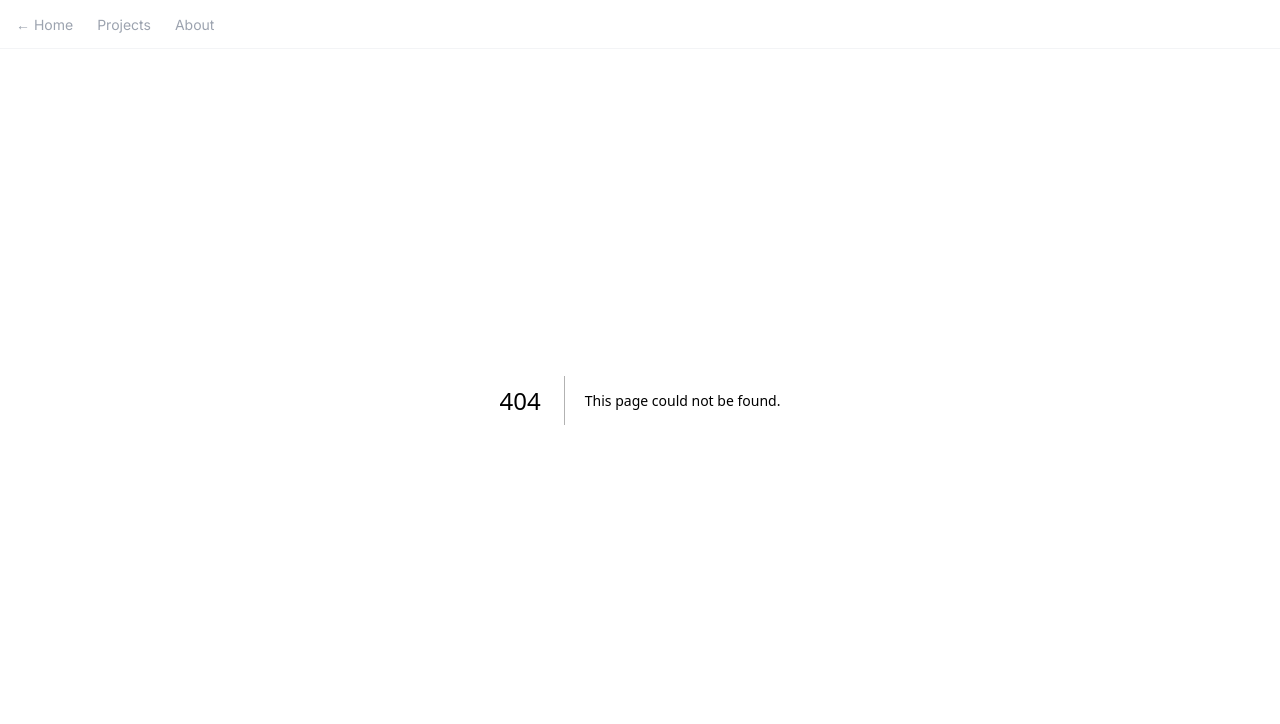
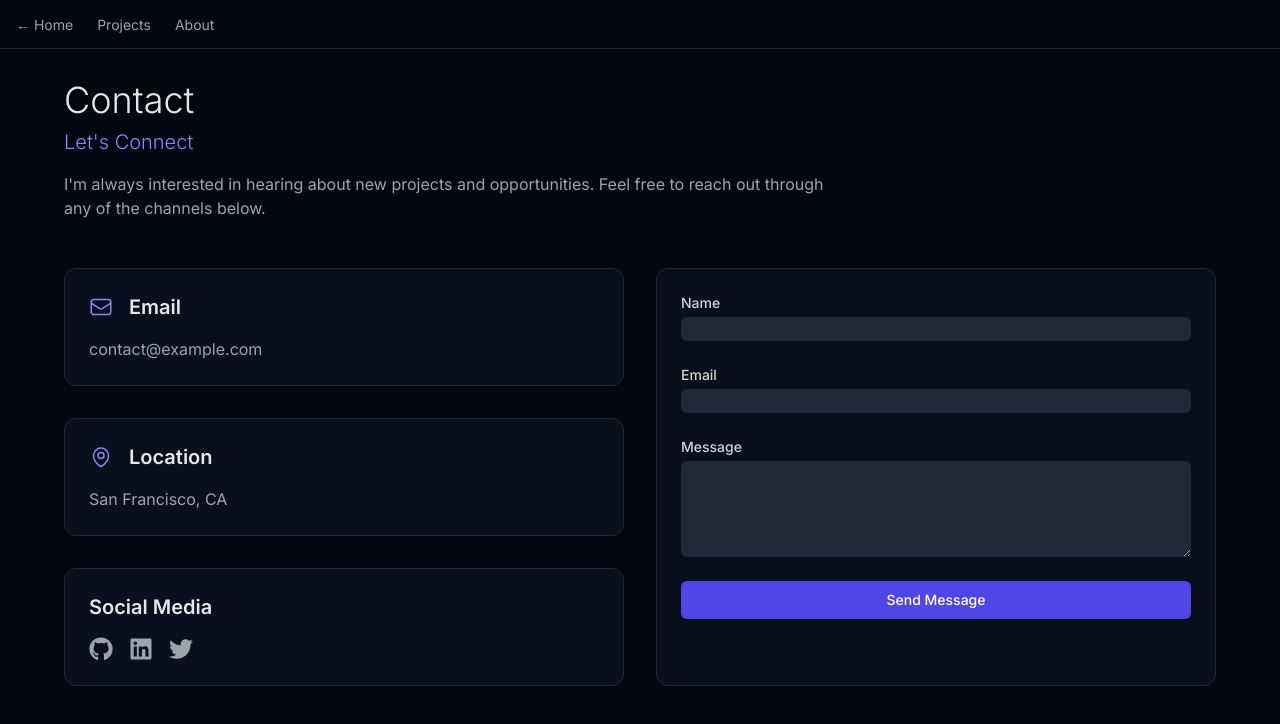
Before and after one commit to esceptico/website, a Next.js app: page /contact in a window 1280 px wide. Before the commit this address had no page. Shown: the top 724 px of the page. Built offline with nearby package versions, Linux system fonts and the light colour scheme.

Commit message:
got nice view lol

```diff
--- a/src/app/about/page.tsx
+++ b/src/app/about/page.tsx
@@ -6,8 +6,8 @@ import { useThemeStore } from '@/store/theme';
 const MLEContent = () => (
   <div className="space-y-6">
     <section>
-      <h2 className="text-2xl font-bold text-gray-900 mb-4">Background</h2>
-      <p className="text-gray-600">
+      <h2 className="text-2xl font-bold text-gray-200 mb-4">Background</h2>
+      <p className="text-gray-400">
         As a Machine Learning Engineer, I specialize in developing and deploying AI solutions
         that solve real-world problems. With a background in computer science and statistics,
         I bridge the gap between theoretical machine learning and practical applications.
@@ -15,11 +15,11 @@ const MLEContent = () => (
     </section>
 
     <section>
-      <h2 className="text-2xl font-bold text-gray-900 mb-4">Skills</h2>
+      <h2 className="text-2xl font-bold text-gray-200 mb-4">Skills</h2>
       <div className="grid grid-cols-2 gap-4">
         <div>
-          <h3 className="font-semibold text-gray-900 mb-2">Languages</h3>
-          <ul className="list-disc list-inside text-gray-600">
+          <h3 className="font-semibold text-gray-200 mb-2">Languages</h3>
+          <ul className="list-disc list-inside text-gray-400">
             <li>Python</li>
             <li>R</li>
             <li>SQL</li>
@@ -27,8 +27,8 @@ const MLEContent = () => (
           </ul>
         </div>
         <div>
-          <h3 className="font-semibold text-gray-900 mb-2">Frameworks</h3>
-          <ul className="list-disc list-inside text-gray-600">
+          <h3 className="font-semibold text-gray-200 mb-2">Frameworks</h3>
+          <ul className="list-disc list-inside text-gray-400">
             <li>PyTorch</li>
             <li>TensorFlow</li>
             <li>scikit-learn</li>
@@ -39,19 +39,19 @@ const MLEContent = () => (
     </section>
 
     <section>
-      <h2 className="text-2xl font-bold text-gray-900 mb-4">Experience</h2>
+      <h2 className="text-2xl font-bold text-gray-200 mb-4">Experience</h2>
       <div className="space-y-4">
         <div>
-          <h3 className="font-semibold text-gray-900">Senior ML Engineer</h3>
-          <p className="text-gray-600">Company Name • 2020 - Present</p>
-          <p className="text-gray-600">
+          <h3 className="font-semibold text-gray-200">Senior ML Engineer</h3>
+          <p className="text-gray-400">Company Name • 2020 - Present</p>
+          <p className="text-gray-400">
             Leading the development of computer vision and NLP solutions.
           </p>
         </div>
         <div>
-          <h3 className="font-semibold text-gray-900">ML Engineer</h3>
-          <p className="text-gray-600">Previous Company • 2018 - 2020</p>
-          <p className="text-gray-600">
+          <h3 className="font-semibold text-gray-200">ML Engineer</h3>
+          <p className="text-gray-400">Previous Company • 2018 - 2020</p>
+          <p className="text-gray-400">
             Developed and deployed machine learning models for recommendation systems.
           </p>
         </div>
@@ -63,8 +63,8 @@ const MLEContent = () => (
 const PhotographyContent = () => (
   <div className="space-y-6">
     <section>
-      <h2 className="text-2xl font-bold text-gray-900 mb-4">About My Photography</h2>
-      <p className="text-gray-600">
+      <h2 className="text-2xl font-bold text-gray-200 mb-4">About My Photography</h2>
+      <p className="text-gray-400">
         Photography is my creative outlet where I capture moments, emotions, and stories
         through my lens. I specialize in landscape and portrait photography, always
         seeking to find the perfect balance between light, composition, and subject.
@@ -72,19 +72,19 @@ const PhotographyContent = () => (
     </section>
 
     <section>
-      <h2 className="text-2xl font-bold text-gray-900 mb-4">Equipment</h2>
+      <h2 className="text-2xl font-bold text-gray-200 mb-4">Equipment</h2>
       <div className="grid grid-cols-2 gap-4">
         <div>
-          <h3 className="font-semibold text-gray-900 mb-2">Cameras</h3>
-          <ul className="list-disc list-inside text-gray-600">
+          <h3 className="font-semibold text-gray-200 mb-2">Cameras</h3>
+          <ul className="list-disc list-inside text-gray-400">
             <li>Sony A7 IV</li>
             <li>Canon 5D Mark IV</li>
             <li>Fujifilm X100V</li>
           </ul>
         </div>
         <div>
-          <h3 className="font-semibold text-gray-900 mb-2">Favorite Lenses</h3>
-          <ul className="list-disc list-inside text-gray-600">
+          <h3 className="font-semibold text-gray-200 mb-2">Favorite Lenses</h3>
+          <ul className="list-disc list-inside text-gray-400">
             <li>24-70mm f/2.8</li>
             <li>85mm f/1.4</li>
             <li>16-35mm f/2.8</li>
@@ -94,8 +94,8 @@ const PhotographyContent = () => (
     </section>
 
     <section>
-      <h2 className="text-2xl font-bold text-gray-900 mb-4">Style & Approach</h2>
-      <p className="text-gray-600">
+      <h2 className="text-2xl font-bold text-gray-200 mb-4">Style & Approach</h2>
+      <p className="text-gray-400">
         My photographic style combines natural light with careful composition to create
         images that tell compelling stories. I believe in minimal post-processing,
         focusing instead on getting things right in camera.
@@ -108,17 +108,19 @@ export default function About() {
   const { mode } = useThemeStore();
 
   return (
+    <div className="min-h-screen p-8 bg-gray-950">
       <motion.div
         initial={{ opacity: 0 }}
         animate={{ opacity: 1 }}
         className="max-w-4xl mx-auto px-4 py-12 sm:px-6 lg:px-8"
       >
-      <h1 className={`text-4xl font-bold mb-8 ${
-        mode === 'mle' ? 'text-indigo-600' : 'text-amber-600'
+        <h1 className={`text-4xl font-light mb-8 ${
+          mode === 'mle' ? 'text-indigo-400' : 'text-orange-400'
         }`}>
           About Me
         </h1>
         {mode === 'mle' ? <MLEContent /> : <PhotographyContent />}
       </motion.div>
+    </div>
   );
 }
--- /dev/null
+++ b/src/app/contact/page.tsx
@@ -0,0 +1,136 @@
+'use client';
+
+import { motion } from 'framer-motion';
+import { EnvelopeIcon, MapPinIcon } from '@heroicons/react/24/outline';
+import { FaGithub, FaLinkedin, FaTwitter } from 'react-icons/fa';
+
+export default function Contact() {
+  return (
+    <div className="min-h-screen p-8 bg-gray-950">
+      <div className="max-w-7xl mx-auto px-4 py-12 sm:px-6 lg:px-8">
+        <div className="space-y-4">
+          <h1 className="text-4xl font-light text-gray-200">
+            Contact
+            <span className="block text-xl mt-2 text-indigo-400">Let's Connect</span>
+          </h1>
+          <p className="text-gray-400 max-w-3xl">
+            I'm always interested in hearing about new projects and opportunities.
+            Feel free to reach out through any of the channels below.
+          </p>
+        </div>
+
+        <div className="mt-12 grid gap-8 md:grid-cols-2">
+          {/* Contact Information */}
+          <motion.div
+            initial={{ opacity: 0, y: 20 }}
+            animate={{ opacity: 1, y: 0 }}
+            transition={{ duration: 0.4 }}
+            className="space-y-8"
+          >
+            <div className="bg-gray-900/50 backdrop-blur-sm p-6 rounded-xl border border-gray-800">
+              <div className="flex items-center gap-4 mb-4">
+                <EnvelopeIcon className="h-6 w-6 text-indigo-400" />
+                <h3 className="text-xl font-semibold text-gray-200">Email</h3>
+              </div>
+              <a
+                href="mailto:contact@example.com"
+                className="text-gray-400 hover:text-indigo-400 transition-colors"
+              >
+                contact@example.com
+              </a>
+            </div>
+
+            <div className="bg-gray-900/50 backdrop-blur-sm p-6 rounded-xl border border-gray-800">
+              <div className="flex items-center gap-4 mb-4">
+                <MapPinIcon className="h-6 w-6 text-indigo-400" />
+                <h3 className="text-xl font-semibold text-gray-200">Location</h3>
+              </div>
+              <p className="text-gray-400">San Francisco, CA</p>
+            </div>
+
+            <div className="bg-gray-900/50 backdrop-blur-sm p-6 rounded-xl border border-gray-800">
+              <h3 className="text-xl font-semibold text-gray-200 mb-4">Social Media</h3>
+              <div className="flex gap-4">
+                <a
+                  href="https://github.com"
+                  target="_blank"
+                  rel="noopener noreferrer"
+                  className="text-gray-400 hover:text-indigo-400 transition-colors"
+                >
+                  <FaGithub className="h-6 w-6" />
+                </a>
+                <a
+                  href="https://linkedin.com"
+                  target="_blank"
+                  rel="noopener noreferrer"
+                  className="text-gray-400 hover:text-indigo-400 transition-colors"
+                >
+                  <FaLinkedin className="h-6 w-6" />
+                </a>
+                <a
+                  href="https://twitter.com"
+                  target="_blank"
+                  rel="noopener noreferrer"
+                  className="text-gray-400 hover:text-indigo-400 transition-colors"
+                >
+                  <FaTwitter className="h-6 w-6" />
+                </a>
+              </div>
+            </div>
+          </motion.div>
+
+          {/* Contact Form */}
+          <motion.form
+            initial={{ opacity: 0, y: 20 }}
+            animate={{ opacity: 1, y: 0 }}
+            transition={{ duration: 0.4, delay: 0.2 }}
+            className="bg-gray-900/50 backdrop-blur-sm p-6 rounded-xl border border-gray-800 space-y-6"
+          >
+            <div>
+              <label htmlFor="name" className="block text-sm font-medium text-gray-300">
+                Name
+              </label>
+              <input
+                type="text"
+                id="name"
+                name="name"
+                className="mt-1 block w-full rounded-md bg-gray-800 border-gray-700 text-gray-300 shadow-sm focus:border-indigo-500 focus:ring-indigo-500"
+              />
+            </div>
+
+            <div>
+              <label htmlFor="email" className="block text-sm font-medium text-gray-300">
+                Email
+              </label>
+              <input
+                type="email"
+                id="email"
+                name="email"
+                className="mt-1 block w-full rounded-md bg-gray-800 border-gray-700 text-gray-300 shadow-sm focus:border-indigo-500 focus:ring-indigo-500"
+              />
+            </div>
+
+            <div>
+              <label htmlFor="message" className="block text-sm font-medium text-gray-300">
+                Message
+              </label>
+              <textarea
+                id="message"
+                name="message"
+                rows={4}
+                className="mt-1 block w-full rounded-md bg-gray-800 border-gray-700 text-gray-300 shadow-sm focus:border-indigo-500 focus:ring-indigo-500"
+              />
+            </div>
+
+            <button
+              type="submit"
+              className="w-full flex justify-center py-2 px-4 border border-transparent rounded-md shadow-sm text-sm font-medium text-white bg-indigo-600 hover:bg-indigo-700 focus:outline-none focus:ring-2 focus:ring-offset-2 focus:ring-indigo-500 focus:ring-offset-gray-900"
+            >
+              Send Message
+            </button>
+          </motion.form>
+        </div>
+      </div>
+    </div>
+  );
+}
--- a/src/app/portfolio/page.tsx
+++ b/src/app/portfolio/page.tsx
@@ -55,13 +55,13 @@ const Lightbox = ({ photo, onClose }: { photo: typeof photos[0]; onClose: () =>
     initial={{ opacity: 0 }}
     animate={{ opacity: 1 }}
     exit={{ opacity: 0 }}
-    transition={{ duration: 0.3, ease: [0.22, 1, 0.36, 1] }}
-    className="fixed inset-0 bg-black/90 z-50 flex items-center justify-center p-4"
+    transition={{ duration: 0.3 }}
+    className="fixed inset-0 bg-black/95 z-50 flex items-center justify-center p-4"
     onClick={onClose}
   >
     <button
       onClick={onClose}
-      className="absolute top-4 right-4 text-white hover:text-gray-300"
+      className="absolute top-4 right-4 text-gray-400 hover:text-gray-200"
     >
       <XMarkIcon className="h-6 w-6" />
     </button>
@@ -71,9 +71,9 @@ const Lightbox = ({ photo, onClose }: { photo: typeof photos[0]; onClose: () =>
         alt={photo.alt}
         className="w-full h-auto rounded-lg"
       />
-      <div className="mt-4 text-white">
+      <div className="mt-4 text-gray-200">
         <h3 className="text-xl font-bold">{photo.title}</h3>
-        <p className="text-gray-300">{photo.category}</p>
+        <p className="text-gray-400">{photo.category}</p>
       </div>
     </div>
   </motion.div>
@@ -83,20 +83,15 @@ export default function Portfolio() {
   const [selectedPhoto, setSelectedPhoto] = useState<typeof photos[0] | null>(null);
 
   return (
-    <motion.div
-      className="min-h-screen p-8 bg-gradient-to-bl from-amber-50 via-white to-amber-50"
-      initial={{ opacity: 0 }}
-      animate={{ opacity: 1 }}
-      transition={{ duration: 0.5, ease: [0.22, 1, 0.36, 1] }}
-    >
+    <div className="min-h-screen p-8 bg-gray-950">
       {/* Content */}
       <div className="max-w-7xl mx-auto px-4 py-12 sm:px-6 lg:px-8">
         <div className="space-y-4">
-          <h1 className="text-4xl font-light text-amber-900">
+          <h1 className="text-4xl font-light text-gray-200">
             Photography
-            <span className="block text-xl text-amber-600 mt-2">Capturing Moments in Time</span>
+            <span className="block text-xl mt-2 text-orange-400">Capturing Moments in Time</span>
           </h1>
-          <p className="text-gray-600 max-w-3xl">
+          <p className="text-gray-400 max-w-3xl">
             A collection of my favorite photographs, capturing moments and scenes
             that tell unique stories. Each image represents a blend of technical
             skill and artistic vision.
@@ -105,10 +100,13 @@ export default function Portfolio() {
 
         <div className="mt-12 grid gap-4 md:grid-cols-2 lg:grid-cols-3">
           {photos.map((photo) => (
-            <div
+            <motion.div
               key={photo.id}
+              initial={{ opacity: 0 }}
+              animate={{ opacity: 1 }}
+              transition={{ duration: 0.4 }}
               onClick={() => setSelectedPhoto(photo)}
-              className="relative aspect-w-16 aspect-h-9 group cursor-pointer hover:-translate-y-1 transition-transform duration-200"
+              className="relative aspect-w-16 aspect-h-9 group cursor-pointer"
             >
               <img
                 src={photo.src}
@@ -116,15 +114,15 @@ export default function Portfolio() {
                 className="w-full h-full object-cover rounded-lg shadow-lg"
               />
               <div className="absolute inset-0 bg-black bg-opacity-0 group-hover:bg-opacity-75 transition-opacity duration-300 rounded-lg flex items-center justify-center">
-                <div className="opacity-0 group-hover:opacity-100 transition-opacity duration-300 text-white text-center p-4">
+                <div className="opacity-0 group-hover:opacity-100 transition-opacity duration-300 text-gray-200 text-center p-4">
                   <div className="flex items-center justify-center gap-2 mb-2">
                     <CameraIcon className="h-5 w-5" />
                     <h3 className="text-lg font-semibold">{photo.title}</h3>
                   </div>
-                  <p className="text-sm">{photo.category}</p>
+                  <p className="text-sm text-gray-400">{photo.category}</p>
                 </div>
               </div>
-            </div>
+            </motion.div>
           ))}
         </div>
       </div>
@@ -134,6 +132,6 @@ export default function Portfolio() {
           <Lightbox photo={selectedPhoto} onClose={() => setSelectedPhoto(null)} />
         )}
       </AnimatePresence>
-    </motion.div>
+    </div>
   );
 }
--- a/src/app/projects/page.tsx
+++ b/src/app/projects/page.tsx
@@ -35,20 +35,15 @@ const projects = [
 
 export default function Projects() {
   return (
-    <motion.div
-      className="min-h-screen p-8 bg-gradient-to-br from-indigo-50 via-white to-indigo-50"
-      initial={{ opacity: 0 }}
-      animate={{ opacity: 1 }}
-      transition={{ duration: 0.5, ease: [0.22, 1, 0.36, 1] }}
-    >
+    <div className="min-h-screen p-8 bg-gray-950">
       {/* Content */}
       <div className="max-w-7xl mx-auto px-4 py-12 sm:px-6 lg:px-8">
         <div className="space-y-4">
-          <h1 className="text-4xl font-light text-indigo-900">
+          <h1 className="text-4xl font-light text-gray-200">
             ML Projects
-            <span className="block text-xl text-indigo-600 mt-2">Exploring the Frontiers of AI</span>
+            <span className="block text-xl mt-2 text-indigo-400">Exploring the Frontiers of AI</span>
           </h1>
-          <p className="text-gray-600 max-w-3xl">
+          <p className="text-gray-400 max-w-3xl">
             A collection of machine learning projects, ranging from computer vision
             to natural language processing. Each project includes detailed documentation
             and live demos where available.
@@ -57,28 +52,31 @@ export default function Projects() {
 
         <div className="mt-12 grid gap-8 md:grid-cols-2 lg:grid-cols-3">
           {projects.map((project) => (
-            <div
+            <motion.div
               key={project.id}
-              className="bg-white/80 backdrop-blur-sm rounded-xl shadow-lg border border-indigo-50 overflow-hidden hover:-translate-y-1 transition-transform duration-200"
+              initial={{ opacity: 0 }}
+              animate={{ opacity: 1 }}
+              transition={{ duration: 0.4 }}
+              className="bg-gray-900/50 backdrop-blur-sm rounded-xl border border-gray-800 overflow-hidden hover:-translate-y-1 transition-transform duration-200"
             >
-              <div className="aspect-w-16 aspect-h-9 bg-indigo-50">
+              <div className="aspect-w-16 aspect-h-9 bg-gray-800">
                 <img
                   src={project.image}
                   alt={project.title}
-                  className="w-full h-full object-cover"
+                  className="w-full h-full object-cover opacity-80"
                 />
               </div>
               <div className="p-6">
                 <div className="flex items-center gap-2 mb-4">
-                  <BeakerIcon className="h-5 w-5 text-indigo-600" />
-                  <h3 className="text-xl font-bold text-indigo-900">{project.title}</h3>
+                  <BeakerIcon className="h-5 w-5 text-indigo-400" />
+                  <h3 className="text-xl font-bold text-gray-200">{project.title}</h3>
                 </div>
-                <p className="text-gray-600 mb-4">{project.description}</p>
+                <p className="text-gray-400 mb-4">{project.description}</p>
                 <div className="flex flex-wrap gap-2 mb-4">
                   {project.tags.map((tag) => (
                     <span
                       key={tag}
-                      className="inline-flex items-center px-2.5 py-0.5 rounded-full text-xs font-medium bg-indigo-100 text-indigo-800"
+                      className="inline-flex items-center px-2.5 py-0.5 rounded-full text-xs font-medium bg-indigo-900/50 text-indigo-300"
                     >
                       {tag}
                     </span>
@@ -89,7 +87,7 @@ export default function Projects() {
                     href={project.github}
                     target="_blank"
                     rel="noopener noreferrer"
-                    className="inline-flex items-center text-sm text-gray-600 hover:text-indigo-600 transition-colors"
+                    className="inline-flex items-center text-sm text-gray-400 hover:text-indigo-400 transition-colors"
                   >
                     GitHub
                     <ArrowTopRightOnSquareIcon className="ml-1 h-4 w-4" />
@@ -98,17 +96,17 @@ export default function Projects() {
                     href={project.demo}
                     target="_blank"
                     rel="noopener noreferrer"
-                    className="inline-flex items-center text-sm text-gray-600 hover:text-indigo-600 transition-colors"
+                    className="inline-flex items-center text-sm text-gray-400 hover:text-indigo-400 transition-colors"
                   >
                     Live Demo
                     <ArrowTopRightOnSquareIcon className="ml-1 h-4 w-4" />
                   </a>
                 </div>
               </div>
-            </div>
+            </motion.div>
           ))}
         </div>
       </div>
-    </motion.div>
+    </div>
   );
 }
--- a/src/components/Navigation.tsx
+++ b/src/components/Navigation.tsx
@@ -15,13 +15,13 @@ export default function Navigation() {
     : [{ href: '/portfolio', label: 'Portfolio' }, { href: '/about', label: 'About' }];
 
   return (
-    <nav className="fixed top-0 left-0 right-0 z-50 bg-white/80 backdrop-blur-sm border-b border-gray-100">
+    <nav className="fixed top-0 left-0 right-0 z-50 bg-gray-950/80 backdrop-blur-sm border-b border-gray-800">
       <div className="max-w-screen-xl mx-auto px-4 py-3">
         <ul className="flex items-center gap-6">
           <li>
             <Link
               href="/"
-              className="text-sm text-gray-400 transition-colors duration-200 hover:text-gray-600"
+              className="text-sm text-gray-400 transition-colors duration-200 hover:text-gray-200"
             >
               ← Home
             </Link>
@@ -33,9 +33,9 @@ export default function Navigation() {
                 className={`text-sm transition-colors duration-200 ${
                   pathname === href
                     ? mode === 'mle'
-                      ? 'text-indigo-600'
-                      : 'text-amber-600'
-                    : 'text-gray-400 hover:text-gray-600'
+                      ? 'text-indigo-400'
+                      : 'text-orange-400'
+                    : 'text-gray-400 hover:text-gray-200'
                 }`}
               >
                 {label}
--- a/src/components/ThemeToggle.tsx
+++ b/src/components/ThemeToggle.tsx
@@ -9,13 +9,13 @@ const ToggleContent = ({ mode }: { mode: 'mle' | 'photography' }) => {
   return (
     <>
       {isMLE ? (
-        <BeakerIcon className="w-4 h-4 text-indigo-600" />
+        <BeakerIcon className="w-4 h-4 text-indigo-400" />
       ) : (
-        <CameraIcon className="w-4 h-4 text-amber-600" />
+        <CameraIcon className="w-4 h-4 text-orange-400" />
       )}
       <span
         className={`text-sm font-light ${
-          isMLE ? 'text-indigo-600' : 'text-amber-600'
+          isMLE ? 'text-indigo-400' : 'text-orange-400'
         }`}
       >
         {isMLE ? 'ML' : 'Photo'}
@@ -36,8 +36,8 @@ export default function ThemeToggle() {
         className="absolute inset-0 rounded-full transition-colors duration-300"
         style={{
           backgroundColor: mode === 'mle'
-            ? 'rgb(238, 242, 255)' // indigo-50
-            : 'rgb(255, 251, 235)', // amber-50
+            ? 'rgb(49, 46, 129, 0.3)' // indigo-900 with opacity
+            : 'rgb(124, 45, 18, 0.3)', // orange-900 with opacity
         }}
       />
       <div className="relative flex items-center h-full">
```
Also changed, not shown: src/app/page.tsx (+58 -33 lines). Lines whose indentation alone changed are shown as unchanged.
